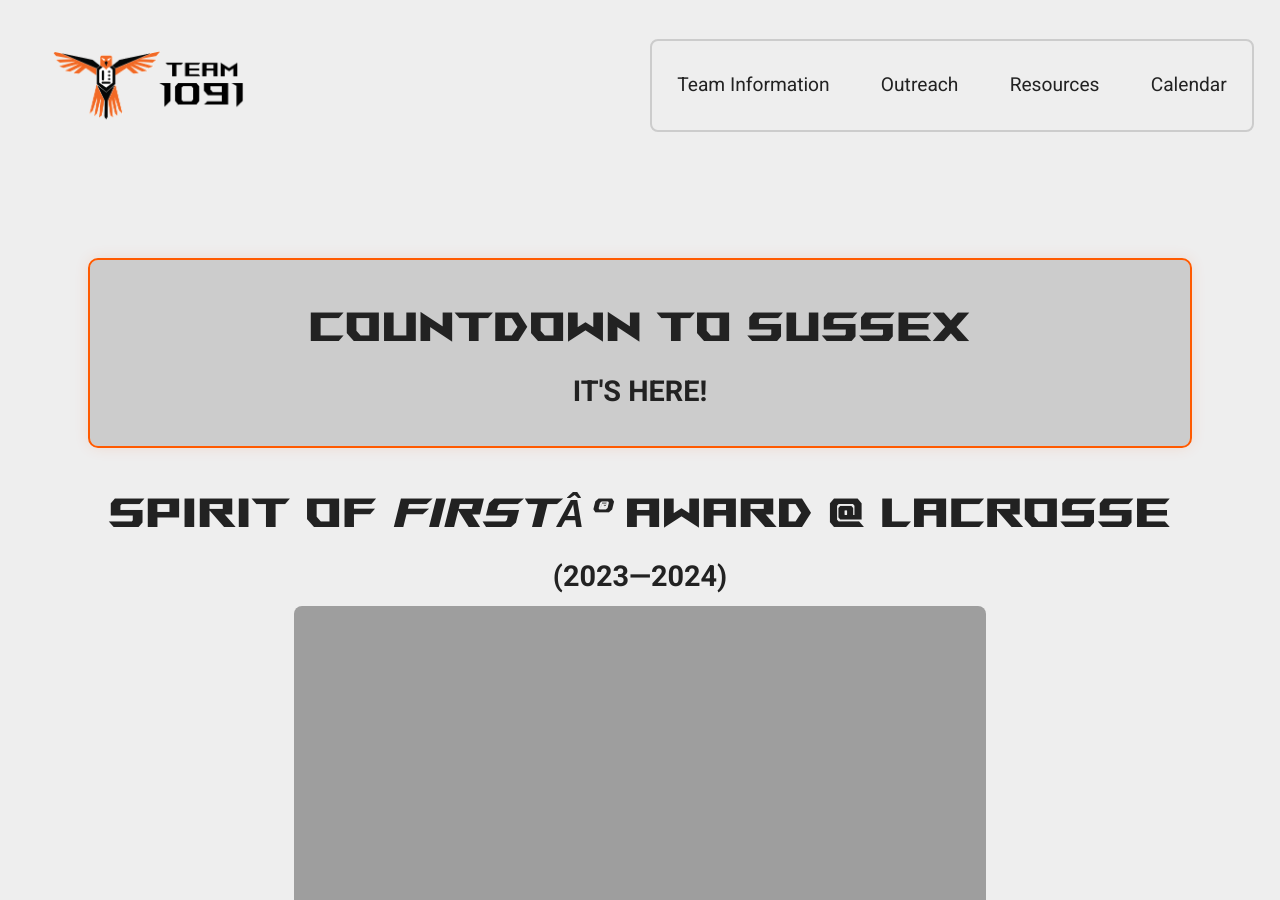
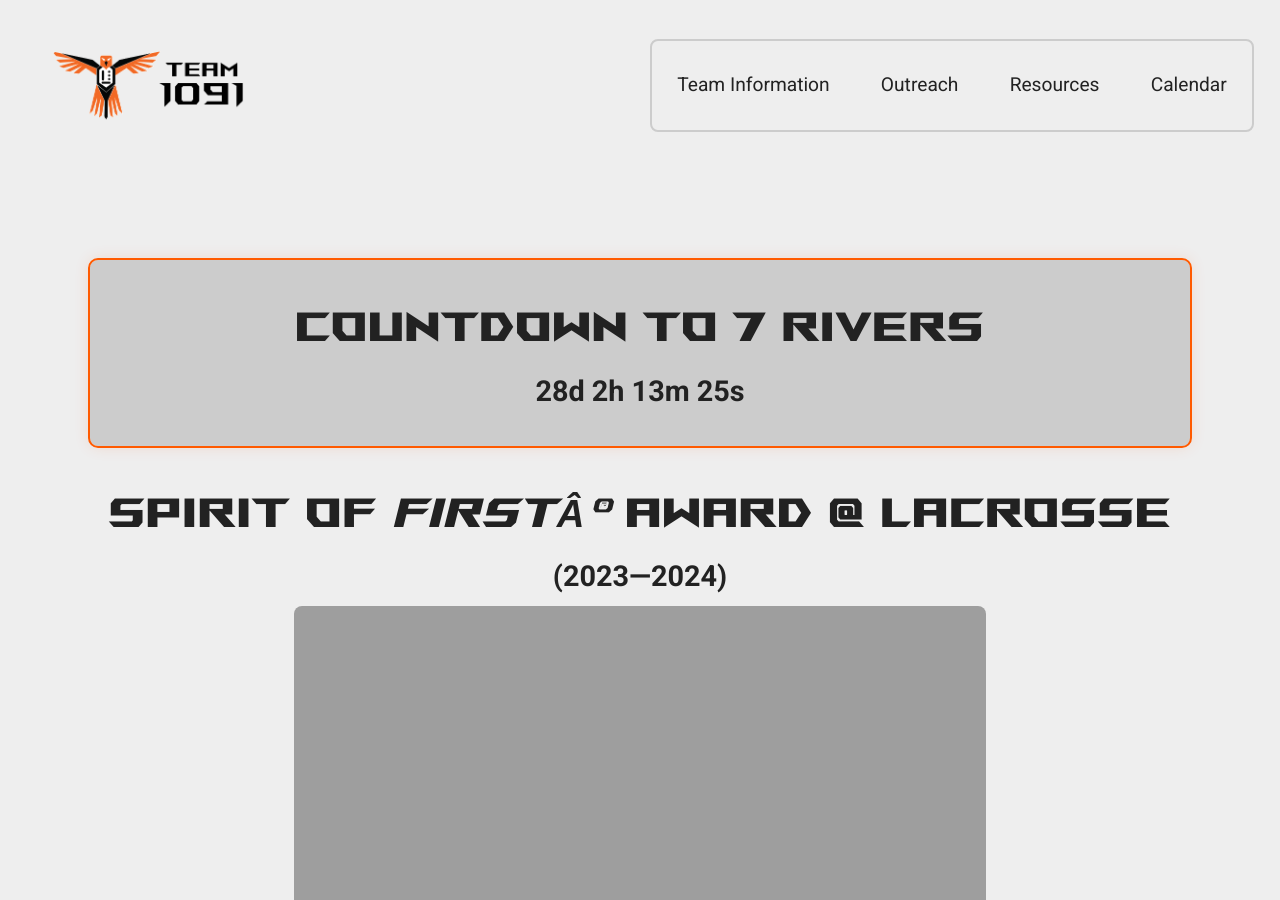
Before and after one commit to Team1091/team1091.github.io, a Jekyll site: the page built from index.html, in a window 1280 px wide and 900 px high. Built offline with Jekyll 4.4.1, drawn with Linux system fonts in a browser that asks for light colours.

Commit message:
new countdown

```diff
--- a/index.html
+++ b/index.html
@@ -23,7 +23,7 @@
     }
 </style>
 <div class="countdown">
-    <h1>Countdown to Sussex</h1>
+    <h1>Countdown to 7 Rivers</h1>
     <h2 id="timer"></h2>
 </div>
 <div class="main-image">
```
Also changed, not shown: other parts of index.html (+1 -1 lines).
